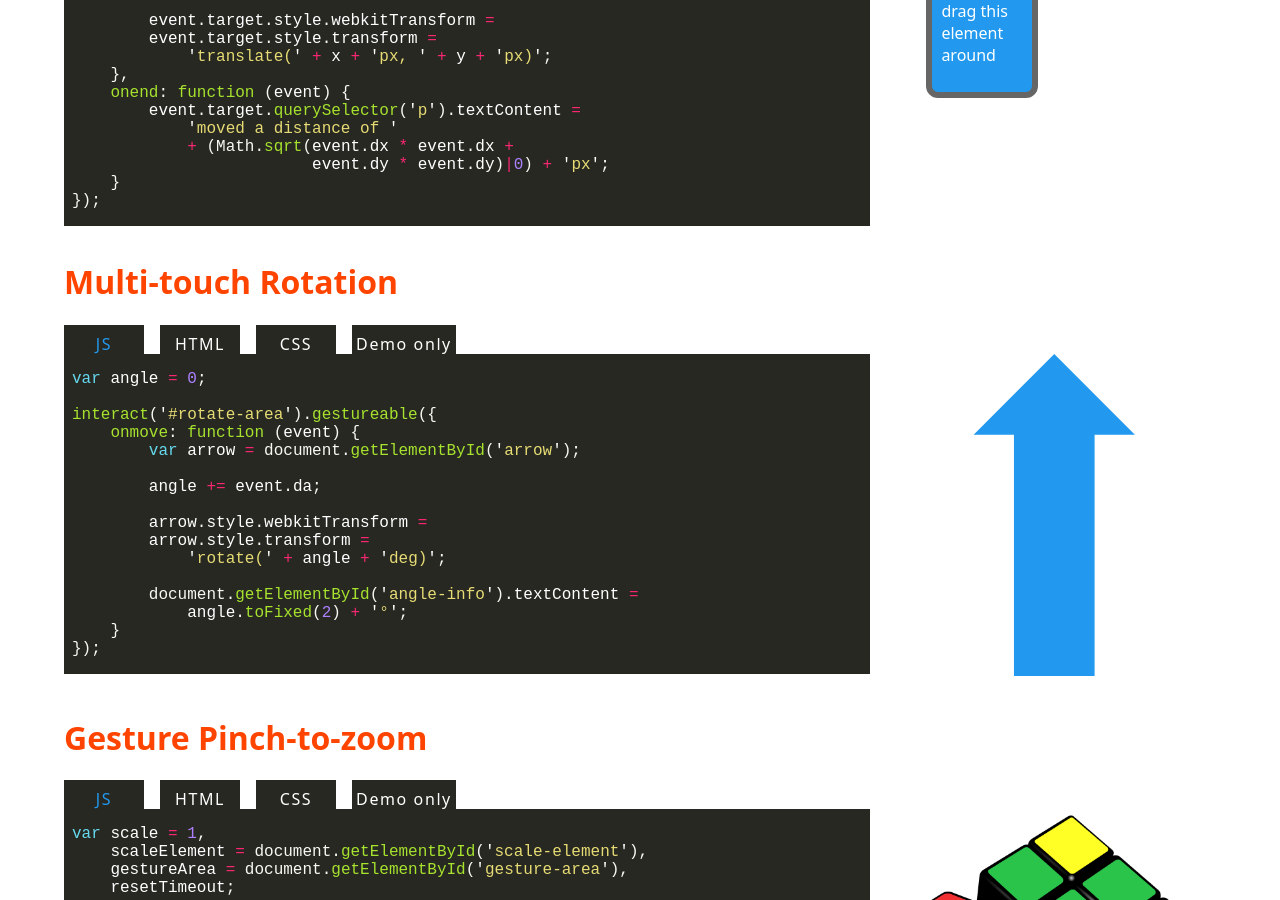
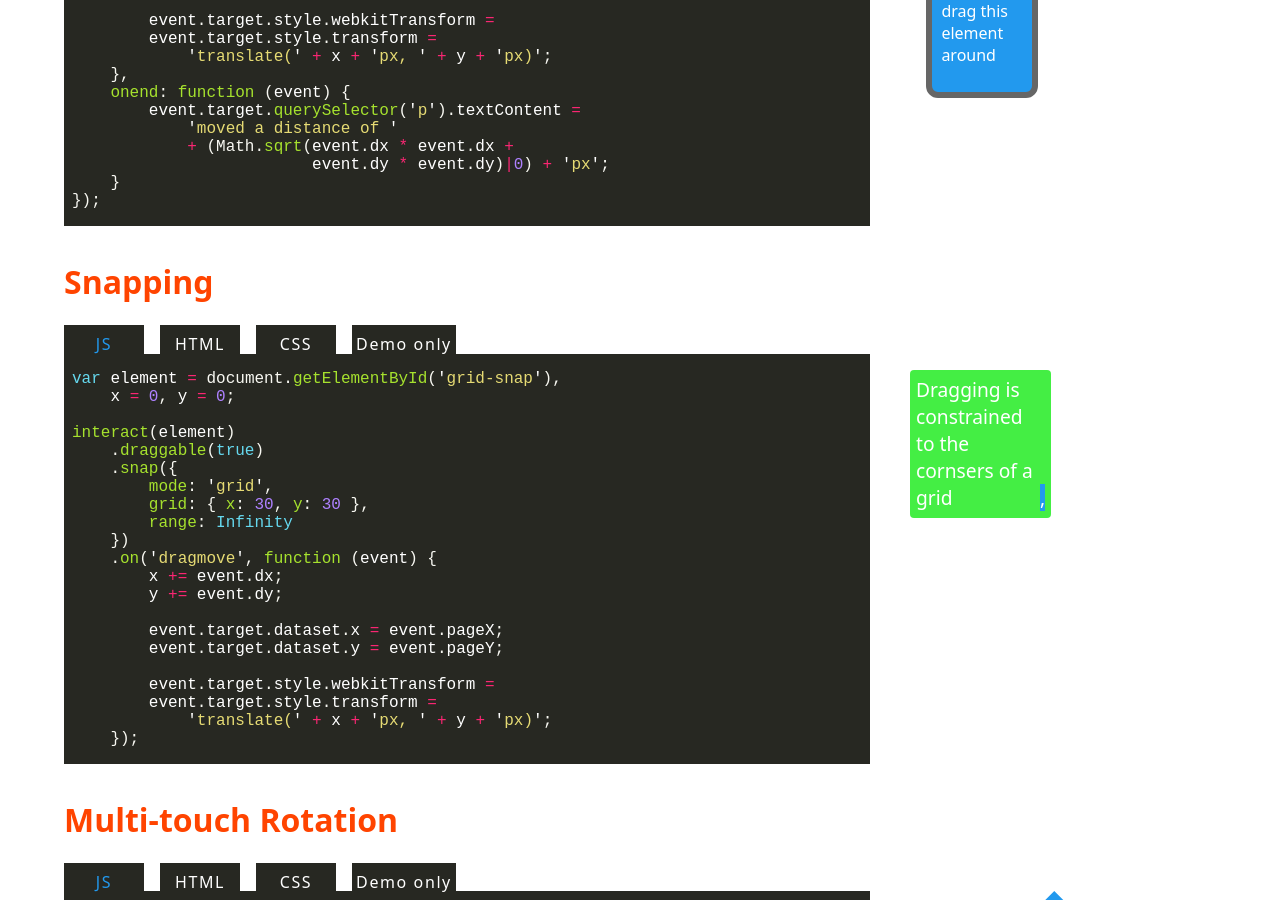
Before and after one commit to interactjs/interactjs.github.io, a Jekyll site: the page built from index.html, in a window 1280 px wide and 900 px high, scrolled down 559 px. Built offline with Jekyll 4.4.1, drawn with Linux system fonts in a browser that asks for light colours; Markdown is read by kramdown in place of the engine named in the settings; comment, search, counter and statistics services are not loaded.

Commit message:
Add snapping demo

```diff
--- a/index.html
+++ b/index.html
@@ -96,6 +96,78 @@ interact('#drag-me').draggable({
         <input id="demo-2-demo" type="radio" name="demo-2" hidden>
         <label class="demo-label" for="demo-2-demo"> Demo only </label>
     </div>
+
+    <h1> Snapping </h1>
+
+    <div class="demo-area">
+        <input id="demo-4-html" type="radio" name="demo-4" hidden>
+        <label class="html-label" for="demo-4-html"> HTML </label>
+        <div class="html-code">
+{% highlight html %}
+<!-- enable javascript to view a demo -->
+<div id="grid-snap">
+    Dragging is constrained to the cornsers of a grid
+</div>
+{% endhighlight %}
+        </div>
+
+        <input id="demo-4-css" type="radio" name="demo-4" hidden>
+        <label class="css-label" for="demo-4-css"> CSS </label>
+        <div class="css-code">
+{% highlight css %}
+/* enable javascript to view a demo */
+#grid-snap {
+    width: 40%;
+    background-color: #4e4;
+    color: #fff;
+    font-size: 1.2em;
+    border-radius: 4px;
+    padding: 2%;
+    margin: 5%;
+}
+
+#grid-snap::after {
+    content: attr(data-x) ", " attr(data-y);
+    background-color: #29e;
+    color: #fff;
+    float: right;
+}
+{% endhighlight %}
+        </div>
+
+        <input id="demo-4-js" type="radio" name="demo-4" hidden checked>
+        <label class="js-label" for="demo-4-js"> JS </label>
+        <div class="js-code">
+{% highlight javascript %}
+/* enable javascript to view a demo */
+var element = document.getElementById('grid-snap'),
+    x = 0, y = 0;
+
+interact(element)
+    .draggable(true)
+    .snap({
+        mode: 'grid',
+        grid: { x: 30, y: 30 },
+        range: Infinity
+    })
+    .on('dragmove', function (event) {
+        x += event.dx;
+        y += event.dy;
+
+        event.target.dataset.x = event.pageX;
+        event.target.dataset.y = event.pageY;
+
+        event.target.style.webkitTransform =
+        event.target.style.transform =
+            'translate(' + x + 'px, ' + y + 'px)';
+    });
+{% endhighlight %}
+        </div>
+
+            <input id="demo-4-demo" type="radio" name="demo-4" hidden>
+            <label class="demo-label" for="demo-4-demo"> Demo only </label>
+    </div>
+
 
     <h1 id="pinch-zoom">Multi-touch Rotation</h1>
 
```
